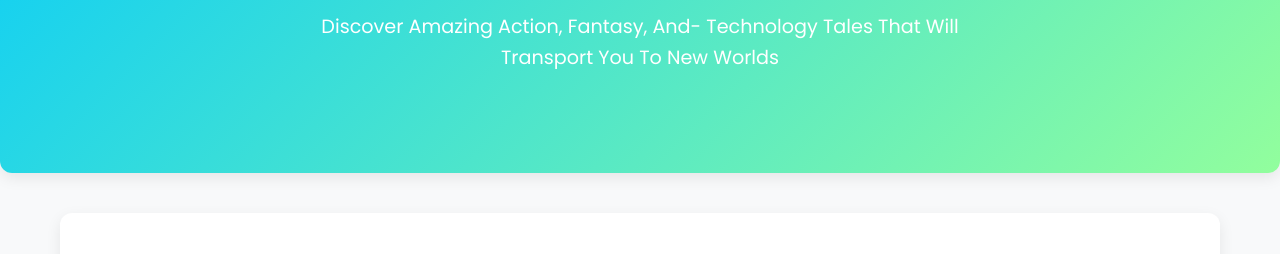
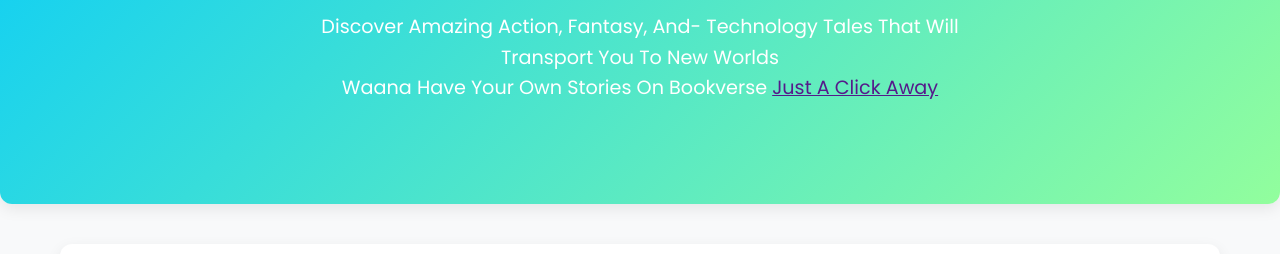
Before and after one commit to Praise788/BookVerse, a plain HTML site: page index.html in a window 1280 px wide. Shown: the part 354-608 px from the top of the page. Drawn offline with nearby package versions, Linux system fonts and the light colour scheme.

Commit message:
Update index.html

```diff
--- a/index.html
+++ b/index.html
@@ -437,6 +437,7 @@
         <ul>
             <li><a href="#hero">bookverse</a></li>
             <li><a href="#" id="contactLink">contact</a></li>
+
         </ul>
     </nav>
 
@@ -444,6 +445,7 @@
         <h1>welcome to book-verse<h1>
         <h2>Check Out Our Stories</h2>
         <p>Discover amazing action, fantasy, and- technology tales that will transport you to new worlds</p>
+        <p>waana have your own stories on bookverse <a href="">just a click away</a></p>
     </section>
 
     <div class="container">
```
